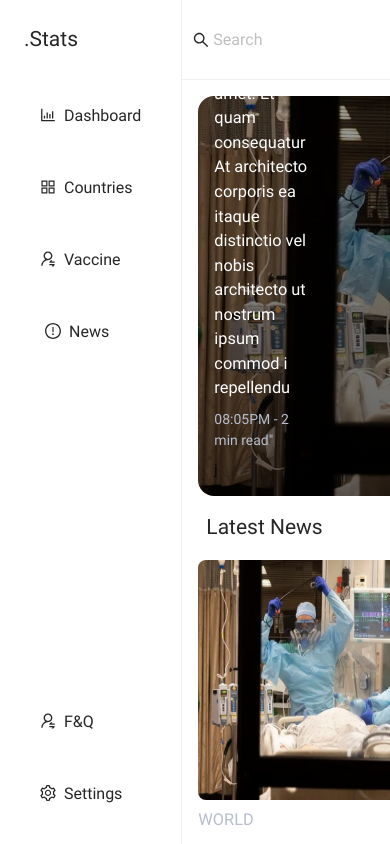
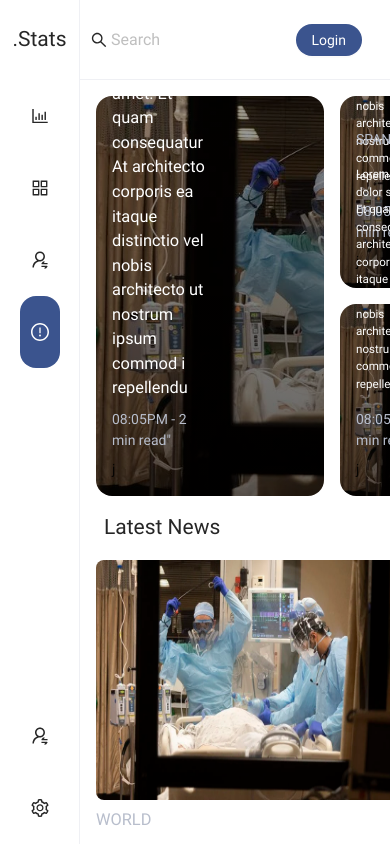
Before and after one commit to PouRiaBG/covid19-panel, a React (Create React App) app: page /news in a window 390 px wide. Built offline with nearby package versions, Linux system fonts and the light colour scheme.

Commit message:
feat(): make sideBar responsive for tablet

```diff
--- a/src/components/Layout/Header/Header.tsx
+++ b/src/components/Layout/Header/Header.tsx
@@ -15,7 +15,7 @@ export function Header() {
       </div>
       <div className={styles.account}>
         <div className={styles.info}>
-          <Button type="primary" shape="round">
+          <Button className={styles.btn} shape="round">
             Login
           </Button>
         </div>
--- a/src/components/Layout/Header/header.module.css
+++ b/src/components/Layout/Header/header.module.css
@@ -22,3 +22,9 @@
 .info {
   margin-right: 2rem;
 }
+
+.info button {
+  border: none;
+  color: white;
+  background: #3b548e;
+}
--- a/src/components/Layout/SideBar/SideBar.tsx
+++ b/src/components/Layout/SideBar/SideBar.tsx
@@ -1,100 +1,109 @@
 import styles from "./sideBar.module.css";
 import { Button } from "antd";
-import {
-  AppstoreOutlined,
-  BarChartOutlined,
-  ExclamationCircleOutlined,
-  SettingOutlined,
-  UserSwitchOutlined,
-} from "@ant-design/icons";
-import { Link } from "react-router-dom";
+import { SettingOutlined, UserSwitchOutlined } from "@ant-design/icons";
+import { NavLink } from "react-router-dom";
+import { useScreen } from "../../../hooks/useScreen";
+import classnames from "classnames";
+import { useSideRoutes } from "../../../hooks/useSideRoutes";
 export function SideBar() {
+  const { isDesktop, isTablet } = useScreen();
+  const ROUTES = useSideRoutes();
   return (
-    <aside className={styles.container}>
+    <aside
+      className={classnames({
+        [styles.container]: true,
+        [styles.containerTablet]: isTablet,
+      })}
+    >
       <div className={styles.list}>
-        <div className={styles.header}>
+        <div
+          className={classnames({
+            [styles.header]: true,
+            [styles.headerTablet]: isTablet,
+          })}
+        >
           <h1>.Stats</h1>
         </div>
-        <ul>
-          <li>
-            <Link to="/">
-              <Button
-                icon={<BarChartOutlined />}
-                type="text"
-                size="large"
-                // style={{ fontSize: "1.2rem" }}
+        <div
+          className={classnames({
+            [styles.items]: true,
+            [styles.itemsTablet]: isTablet,
+          })}
+        >
+          {ROUTES.map((item) => {
+            return (
+              <NavLink
+                key={item.path}
+                to={item.path}
+                className={({ isActive }) =>
+                  isActive ? styles.activeItem : undefined
+                }
               >
-                Dashboard
-              </Button>
-            </Link>
-          </li>
-          <li>
-            <Link to="/countries">
-              <Button
-                // style={{ fontSize: "1.2rem" }}
-                icon={<AppstoreOutlined />}
-                type="text"
-                size="large"
-                className={styles.button}
-              >
-                Countries
-              </Button>
-            </Link>
-          </li>
-          <li>
-            <Link to="/vaccine">
-              <Button
-                // style={{ fontSize: "1.2rem" }}
-                icon={<UserSwitchOutlined />}
-                type="text"
-                size="large"
-              >
-                Vaccine
-              </Button>
-            </Link>
-          </li>
-          <li>
-            <Link to="news">
-              <Button
-                // style={{ fontSize: "1.2rem" }}
-                icon={<ExclamationCircleOutlined />}
-                type="text"
-                size="large"
-                shape="round"
-              >
-                News
-              </Button>
-            </Link>
-          </li>
-        </ul>
+                {isDesktop && (
+                  <Button icon={item.icon} type="text" size="large">
+                    {item.name}
+                  </Button>
+                )}
+
+                {isTablet && (
+                  <Button icon={item.icon} type="text" size="large" />
+                )}
+              </NavLink>
+            );
+          })}
+        </div>
       </div>
-      <div className={styles.list}>
-        <ul>
-          <li>
-            <Link to="F&Q">
-              <Button
-                // style={{ fontSize: "1.3rem" }}
-                icon={<UserSwitchOutlined />}
-                type="text"
-                size="large"
-              >
+      <div
+        className={classnames({
+          [styles.items]: true,
+          [styles.itemsTablet]: isTablet,
+        })}
+      >
+        {isDesktop && (
+          <>
+            <NavLink
+              className={({ isActive }) =>
+                isActive ? styles.activeItem : undefined
+              }
+              to="F&Q"
+            >
+              <Button icon={<UserSwitchOutlined />} type="text" size="large">
                 F&Q
               </Button>
-            </Link>
-          </li>
-          <li>
-            <Link to="settings">
-              <Button
-                // style={{ fontSize: "1.3rem" }}
-                icon={<SettingOutlined />}
-                type="text"
-                size="large"
-              >
+            </NavLink>
+            <NavLink
+              className={({ isActive }) =>
+                isActive ? styles.activeItem : styles.test
+              }
+              to="settings"
+            >
+              <Button icon={<SettingOutlined />} type="text" size="large">
                 Settings
               </Button>
-            </Link>
-          </li>
-        </ul>
+            </NavLink>
+          </>
+        )}
+
+        {isTablet && (
+          <>
+            <NavLink
+              className={({ isActive }) =>
+                isActive ? styles.activeItem : undefined
+              }
+              to="F&Q"
+            >
+              <Button icon={<UserSwitchOutlined />} type="text" size="large" />
+            </NavLink>
+            <NavLink
+              className={({ isActive }) =>
+                isActive ? styles.activeItem : styles.test
+              }
+              to="settings"
+            >
+              <Button icon={<SettingOutlined />} type="text" size="large" />
+            </NavLink>
+          </>
+        )}
       </div>
     </aside>
   );
--- a/src/components/Layout/SideBar/sideBar.module.css
+++ b/src/components/Layout/SideBar/sideBar.module.css
@@ -7,33 +7,45 @@
   border-right: 1px solid #eff0f4;
   padding: 0rem 1.5rem;
 }
+.containerTablet {
+  width: 5rem;
+}
 .header {
   width: 100%;
   height: 5rem;
   display: flex;
   align-items: center;
 }
-.list ul {
-  padding: 0px;
-  list-style-type: none;
+.headerTablet {
+  justify-content: center;
 }
-
-.list ul li {
+.items {
+  display: flex;
+  flex-direction: column;
+}
+.itemsTablet {
+  justify-content: center;
+  align-items: center;
+}
+.items a {
   padding: 1rem 0rem;
+}
+.items a:hover {
   border-radius: 1rem;
 }
 
-.list ul li button {
+.items button {
   transition: none;
 }
-.list ul li:hover button {
+
+.items a > button:hvoer {
+  color: white;
+  transition: none;
+}
+.activeItem {
+  background: #3b548e;
+  border-radius: 1rem;
+}
+.activeItem button {
   color: white;
 }
-.list ul li:hover {
-  background: #3b548e;
-}
-
-.setting ul {
-  padding: 0px;
-  list-style-type: none;
-}
--- /dev/null
+++ b/src/hooks/useScreen.ts
@@ -0,0 +1,8 @@
+import { useMediaQuery } from "react-responsive";
+
+export const useScreen = () => {
+  const isTablet = useMediaQuery({ maxWidth: 1024 });
+  const isDesktop = useMediaQuery({ minWidth: 1024 });
+
+  return { isTablet, isDesktop };
+};
--- /dev/null
+++ b/src/hooks/useSideRoutes.tsx
@@ -0,0 +1,35 @@
+import {
+  BarChartOutlined,
+  AppstoreOutlined,
+  UserSwitchOutlined,
+  ExclamationCircleOutlined,
+} from "@ant-design/icons";
+
+export const useSideRoutes = () => {
+  const ROUTES = [
+    {
+      name: "Dashboard",
+      path: "/",
+      icon: <BarChartOutlined />,
+    },
+
+    {
+      name: "Countries",
+      path: "countries",
+      icon: <AppstoreOutlined />,
+    },
+
+    {
+      name: "Vaccine",
+      path: "vaccine",
+      icon: <UserSwitchOutlined />,
+    },
+
+    {
+      name: "News",
+      path: "news",
+      icon: <ExclamationCircleOutlined />,
+    },
+  ];
+  return ROUTES;
+};
```
